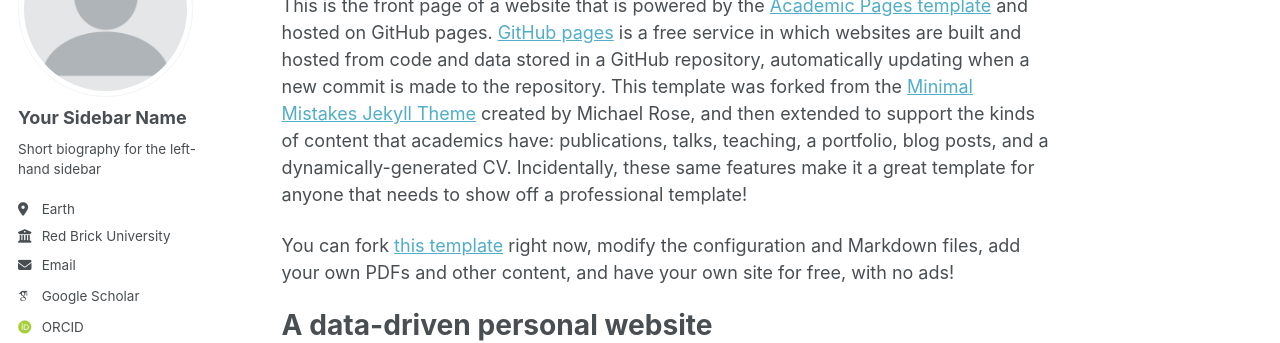
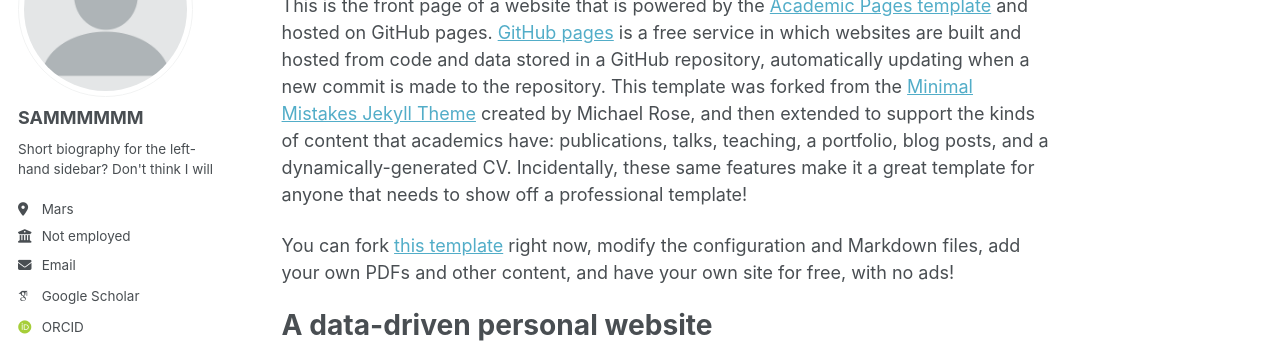
Before and after one commit to stello2004/CIERA_REU, a Jekyll site: the page built from _pages/about.md, in a window 1280 px wide. Shown: the part 177-520 px from the top of the page. Built offline with Jekyll 4.4.1, drawn with Linux system fonts in a browser that asks for light colours; some web fonts are replaced; a script that is not in the unit is left out.

Commit message:
Update _config.yml

```diff
--- a/_config.yml
+++ b/_config.yml
@@ -23,13 +23,13 @@ repository               : "academicpages/academicpages.github.io"
 author:
   # Biographic information
   avatar           : "profile.png"
-  name             : "Your Sidebar Name"
+  name             : "SAMMMMMM"
   pronouns         : # example: "she/her"
-  bio              : "Short biography for the left-hand sidebar"
-  location         : "Earth"
-  employer         : "Red Brick University"
+  bio              : "Short biography for the left-hand sidebar? Don't think I will"
+  location         : "Mars"
+  employer         : "Not employed"
   uri              : # URL
-  email            : "none@example.org"
+  email            : "not tellling@example.org"
 
   # Academic websites
   academia         : # URL
```
